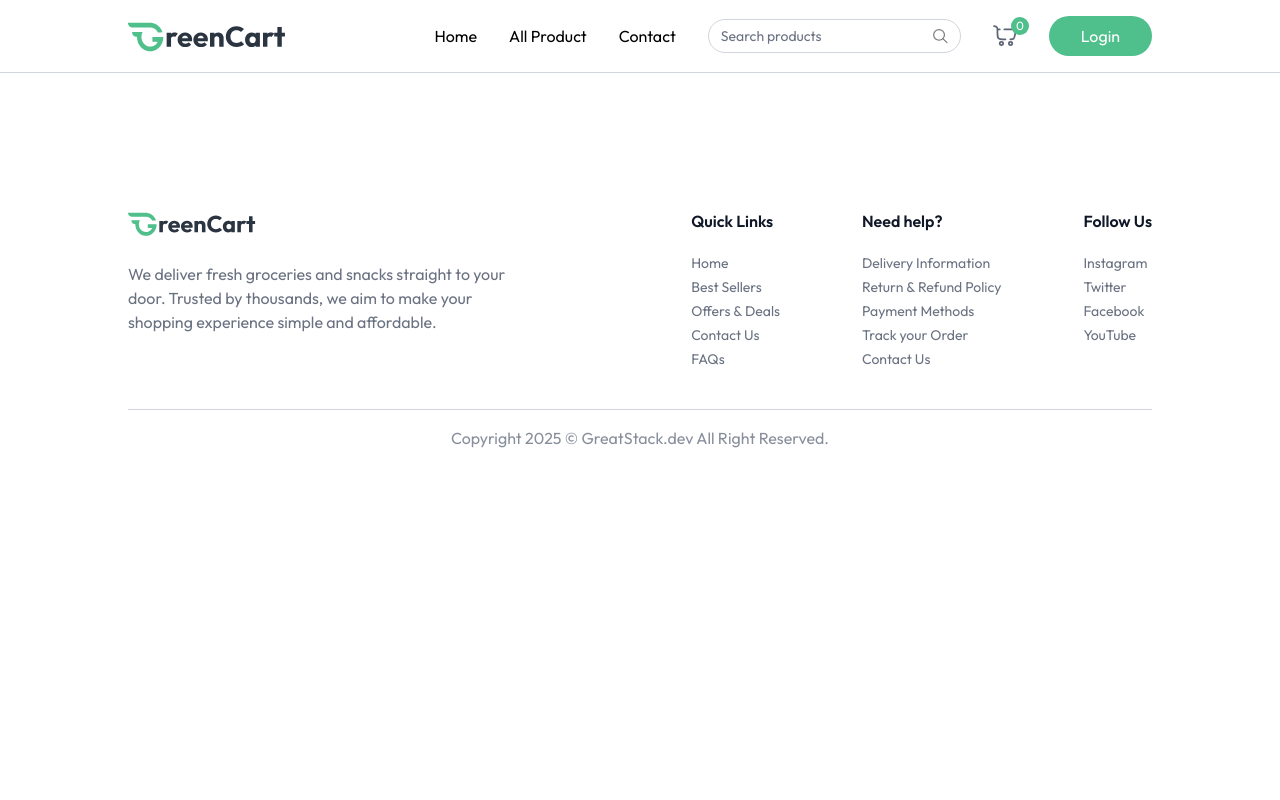
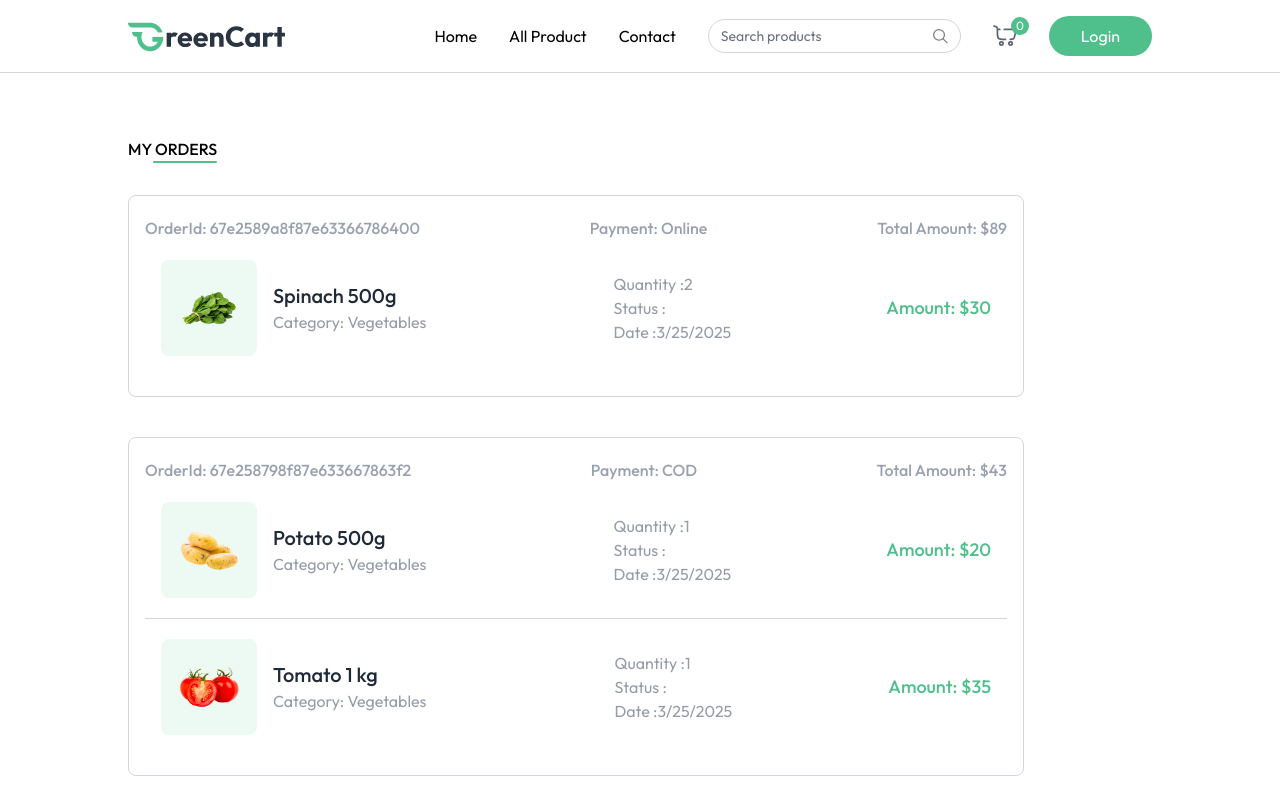
Before and after one commit to Varun822468/GreenCart, a React (Vite) app in the folder client/: page /my-orders in a window 1280 px wide. Shown: the top 800 px of the page. Built offline with nearby package versions, Linux system fonts and the light colour scheme.

Commit message:
MyOrders and SellerLogin Page Added
1.MyOrder page added
2.AppContext.jsx updated
3.SellerLogin.jsx added
4.ProductCard.jsx updated

```diff
--- a/client/src/App.jsx
+++ b/client/src/App.jsx
@@ -11,26 +11,29 @@
 import ProductDetails from './pages/ProductDetails'
 import Cart from './pages/Cart'
 import AddAddress from './pages/AddAddress'
+import MyOrders from './pages/MyOrders'
+
 
 const App = () => {
   const isSellerPath = useLocation().pathname.includes("seller");
-  const {showUserLogin} = useAppContext()
+  const { showUserLogin } = useAppContext()
   return (
     <div>
       {isSellerPath ? null : <Navbar />}
-    {showUserLogin ? <Login/> : null}
+      {showUserLogin ? <Login /> : null}
       <Toaster />
       <div className={`${isSellerPath ? "" : "px-6 md:px-16 lg:px-24 xl:px-32"}`}>
         <Routes>
-        <Route path='/' element={<Home/>} />
-        <Route path='/products' element={<AllProducts/>} />
-        <Route path='/products/:category' element={<ProductCategory/>} />
-        <Route path='/products/:category/:id' element={<ProductDetails/>} />
+          <Route path='/' element={<Home />} />
+          <Route path='/products' element={<AllProducts />} />
+          <Route path='/products/:category' element={<ProductCategory />} />
+          <Route path='/products/:category/:id' element={<ProductDetails />} />
           <Route path='/cart' element={<Cart />} />
           <Route path='/add-address' element={<AddAddress />} />
+          <Route path='/my-orders' element={<MyOrders />} />
         </Routes>
       </div>
-    {!isSellerPath && <Footer/>}
+      {!isSellerPath && <Footer />}
     </div>
   )
 }
--- a/client/src/components/ProductCard.jsx
+++ b/client/src/components/ProductCard.jsx
@@ -23,7 +23,7 @@
                 </div>
                 <div className="flex items-end justify-between mt-3">
                     <p className="md:text-xl text-base font-medium text-primary">
-                        {currency}${product.offerPrice}{" "} <span className="text-gray-500/60 md:text-sm text-xs line-through">{currency}${product.price}</span>
+                        {currency}{product.offerPrice}{" "} <span className="text-gray-500/60 md:text-sm text-xs line-through">{currency}{product.price}</span>
                     </p>
                     <div onClick={(e)=> {e.stopPropagation();}} className="text-primary">
                         {!cartItems[product._id] ? (
--- /dev/null
+++ b/client/src/components/seller/SellerLogin.jsx
@@ -0,0 +1,20 @@
+import React, { useEffect, useState } from 'react'
+import { useAppContext } from '../../context/Appcontext'
+
+const SellerLogin = () => {
+    const { isSeller, setIsSeller, navigate } = useAppContext()
+    const [email, setEmail] = useState("")
+    const [password, setPassword] = useState("")
+    useEffect(() => {
+        if (isSeller) {
+            navigate("/seller")
+        }
+    }, [isSeller])
+    return !isSeller && (
+        <form action="">
+
+        </form>
+    )
+}
+
+export default SellerLogin
--- a/client/src/context/AppContext.jsx
+++ b/client/src/context/AppContext.jsx
@@ -6,7 +6,7 @@
 export const AppContext = createContext();
 
 export const AppContextProvider = ({ children }) => {
-    const currency = import.meta.VITE_CURRENCY;
+    const currency = import.meta.env.VITE_CURRENCY;
     const navigate = useNavigate();
     const [user, setUser] = useState(null);
     const [isSeller, setIsSeller] = useState(false);
--- /dev/null
+++ b/client/src/pages/MyOrders.jsx
@@ -0,0 +1,55 @@
+import React, { useEffect, useState } from 'react'
+import { useAppContext } from '../context/Appcontext'
+import { dummyOrders } from '../assets/assets'
+
+const MyOrders = () => {
+    const [myOrders, setMyOrders] = useState([])
+    const { currency } = useAppContext()
+    const fetchMyOrders = () => {
+        setMyOrders(dummyOrders)
+    }
+    useEffect(() => {
+        fetchMyOrders()
+    }, [])
+    return (
+        <div className='mt-16 pb-16'>
+            <div className='flex flex-col items-end w-max mb-8'>
+                <p className='text-2x1 font-medium uppercase'>My orders</p>
+                <div className='w-16 h-0.5 bg-primary rounded-full'></div>
+            </div>
+            {myOrders.map((order, index) => (
+                <div key={index} className='border border-gray-300 rounded-lg mb-10 p-4 py-5 max-w-4xl'>
+                    <p className='flex justify-between md:items-center text-gray-400 md:font-medium max-md:flex-col'>
+                        <span>OrderId: {order._id}</span>
+                        <span>Payment: {order.paymentType}</span>
+                        <span>Total Amount: {currency}{order.amount}</span>
+                    </p>
+                    {order.items.map((item, index) => (
+                        <div key={index} className={`relative bg-white text-gray-500/70 ${order.items.length !== index + 1 && "border-b"} border-gray-300 flex flex-col md:flex-row md:items-center justify-between p-4 py-5 md:gap-16 w-full max-w-4xl`}>
+                            <div className='flex items-center mb-4 md:mb-0'>
+                                <div className='bg-primary/10 p-4 rounded-lg'>
+                                    <img src={item.product.image[0]} alt="" className='w-16 h-16' />
+                                </div>
+                                <div className='ml-4'>
+                                    <h2 className='text-xl font-medium text-gray-800'>{item.product.name}</h2>
+                                    <p>Category: {item.product.category}</p>
+                                </div>
+                            </div>
+                            <div className='flex flex-col justify-center md:ml-8 mb-4 md:mb-0'>
+                                <p>Quantity :{item.quantity || "1"}</p>
+                                <p>Status :{item.status}</p>
+                                <p>Date :{new Date(order.createdAt).toLocaleDateString()}</p>
+                            </div>
+                            <p className='text-primary text-lg font-medium'>
+                                Amount: {currency}{item.product.offerPrice * item.quantity}
+                            </p>
+                        </div>
+                    ))}
+                </div>
+
+            ))}
+        </div>
+    )
+}
+
+export default MyOrders
```
Lines whose indentation alone changed are shown as unchanged.
